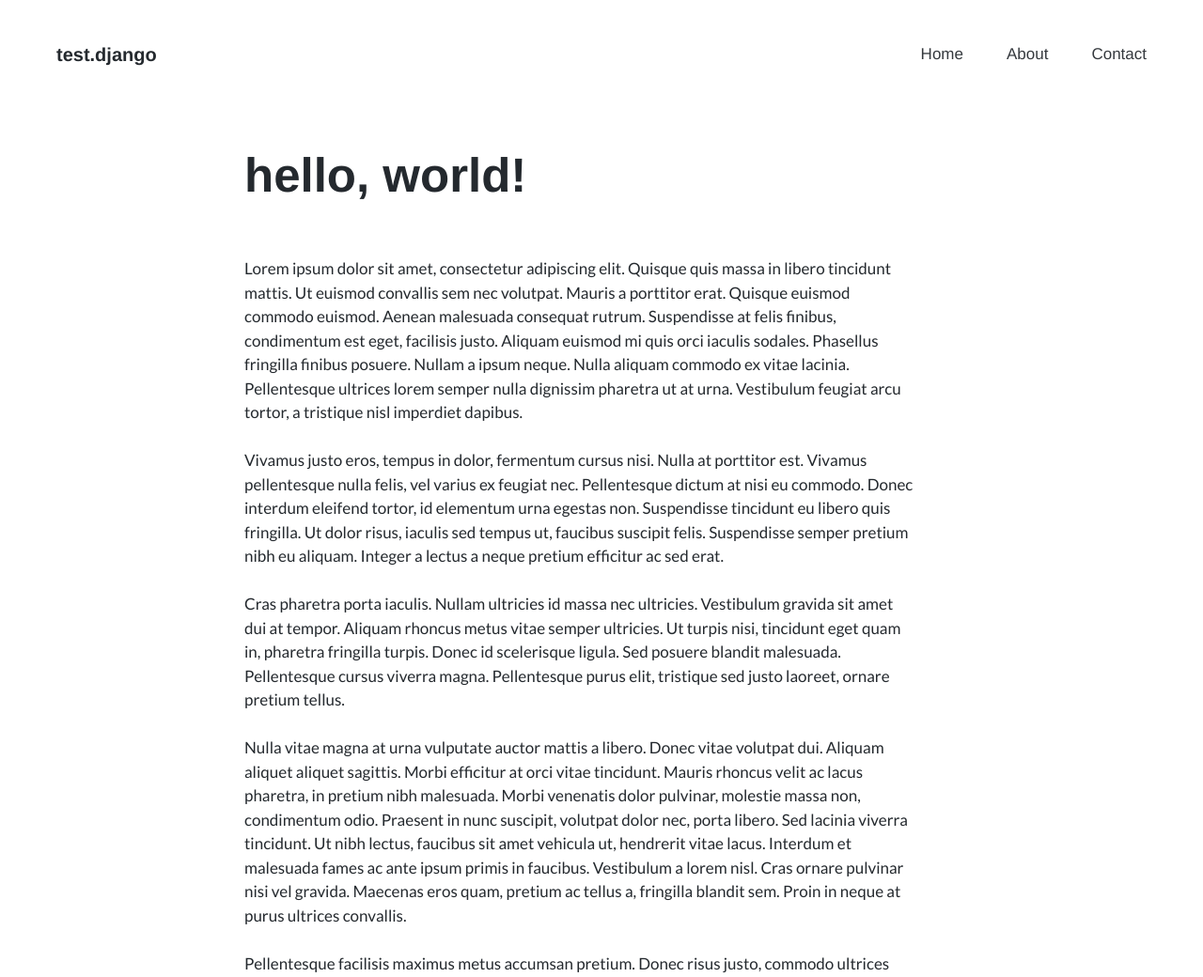
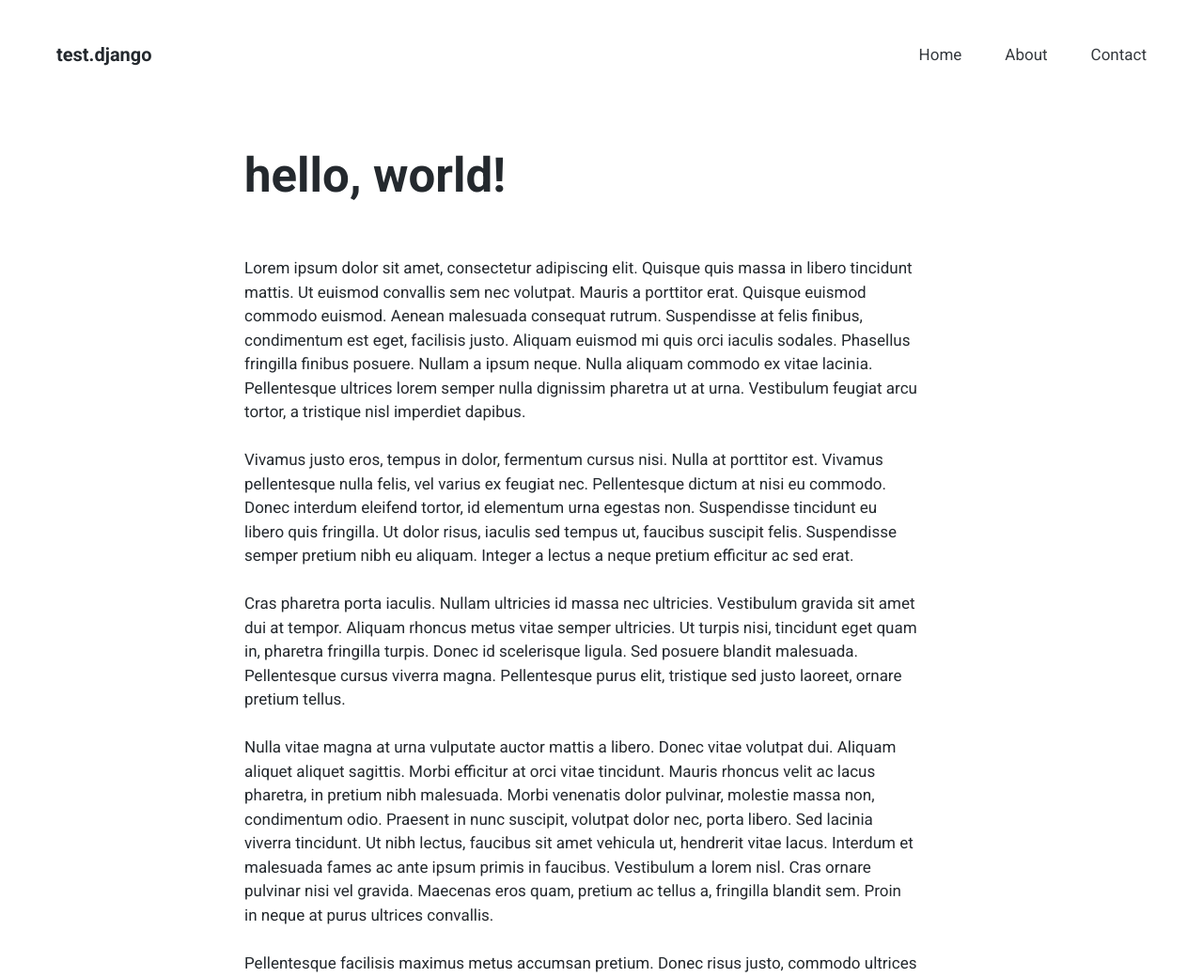
Before and after one commit to qrichert/testdjango, a Django app: page / in a window 1280 px wide. Shown: the top 1040 px of the page at 94% size. Run offline with Django 3.2, Linux system fonts and the light colour scheme.

Commit message:
Updated font

```diff
--- a/app/static/app/css/root.css
+++ b/app/static/app/css/root.css
@@ -2,7 +2,7 @@
 
 /* <FONTS> */
 
-@import url('https://fonts.googleapis.com/css?family=Lato');
+@import url('https://fonts.googleapis.com/css?family=Roboto:400,700&display=swap');
 
 /*
 @font-face {
@@ -17,8 +17,9 @@
 
 	/* Fonts */
 
-	--font-title: Helvetica, Arial, sans-serif;
-	--font-default: Lato, sans-serif;
+	--font-title: Roboto, Helvetica, sans-serif;
+	--font-default: Roboto, Helvetica, sans-serif;
+	--font-reading: Georgia, serif;
 	--font-code: Menlo, Courier, monospace;
 
 	/* Sizes */
```
